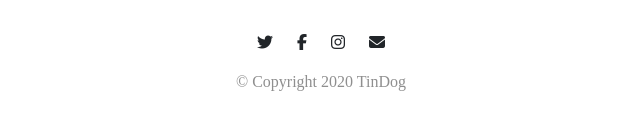
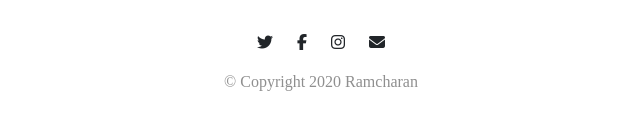
Before and after one commit to ramcharan-007/Tin-dog-website-clone, a plain HTML site: page index.html in a window 1280 px wide. Shown: the part 3166-3296 px from the top of the page, 319-959 px from the left. Drawn offline with nearby package versions, Linux system fonts and the light colour scheme.

Commit message:
Few link and data changes

```diff
--- a/index.html
+++ b/index.html
@@ -212,7 +212,7 @@
       <i class="social-icon fab fa-facebook-f"></i>
       <i class="social-icon fab fa-instagram"></i>
       <i class="social-icon fas fa-envelope"></i>
-      <p>© Copyright 2020 TinDog</p>
+      <p>© Copyright 2020 Ramcharan</p>
     </div>
   </footer>
 
```
